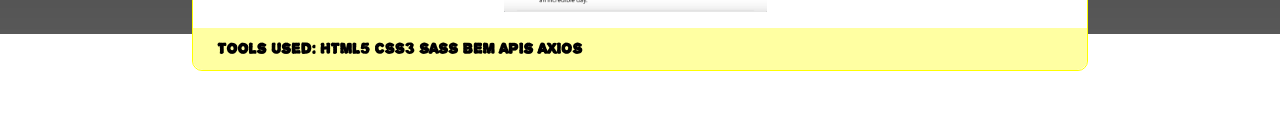
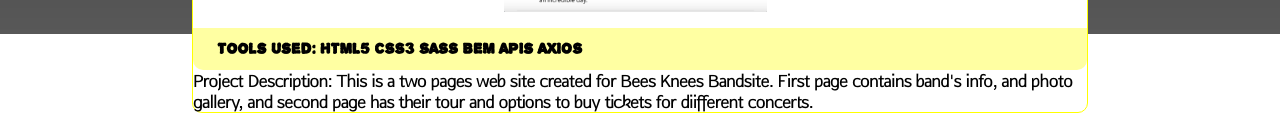
Before and after one commit to ivanapejicic/portfolio, a React (Create React App) app: page /work in a window 1280 px wide. Shown: the part 766-899 px from the top of the page. Built offline with nearby package versions, Linux system fonts and the light colour scheme.

Commit message:
Adding a descriptions for projects on Work page

```diff
--- a/src/assets/pages/Work/Work.js
+++ b/src/assets/pages/Work/Work.js
@@ -44,6 +44,7 @@ function Work() {
                         <img className='work__projects-project__photos-photo' src={band3} alt="another screenshot of a band website that I created"></img>
                     </div>
                     <h4 className='work__projects-project__tools'>Tools used: HTML5 CSS3 SASS BEM APIs AXIOS</h4>
+                    <p><b>Project Description: This is a two pages web site created for Bees Knees Bandsite. First page contains band's info, and photo gallery, and second page has their tour and options to buy tickets for diifferent concerts.</b></p>
                 </div>
                 <div className='work__projects-project'>
                     <h3 className='work__projects-project__title'>BrainFlix</h3>
```
